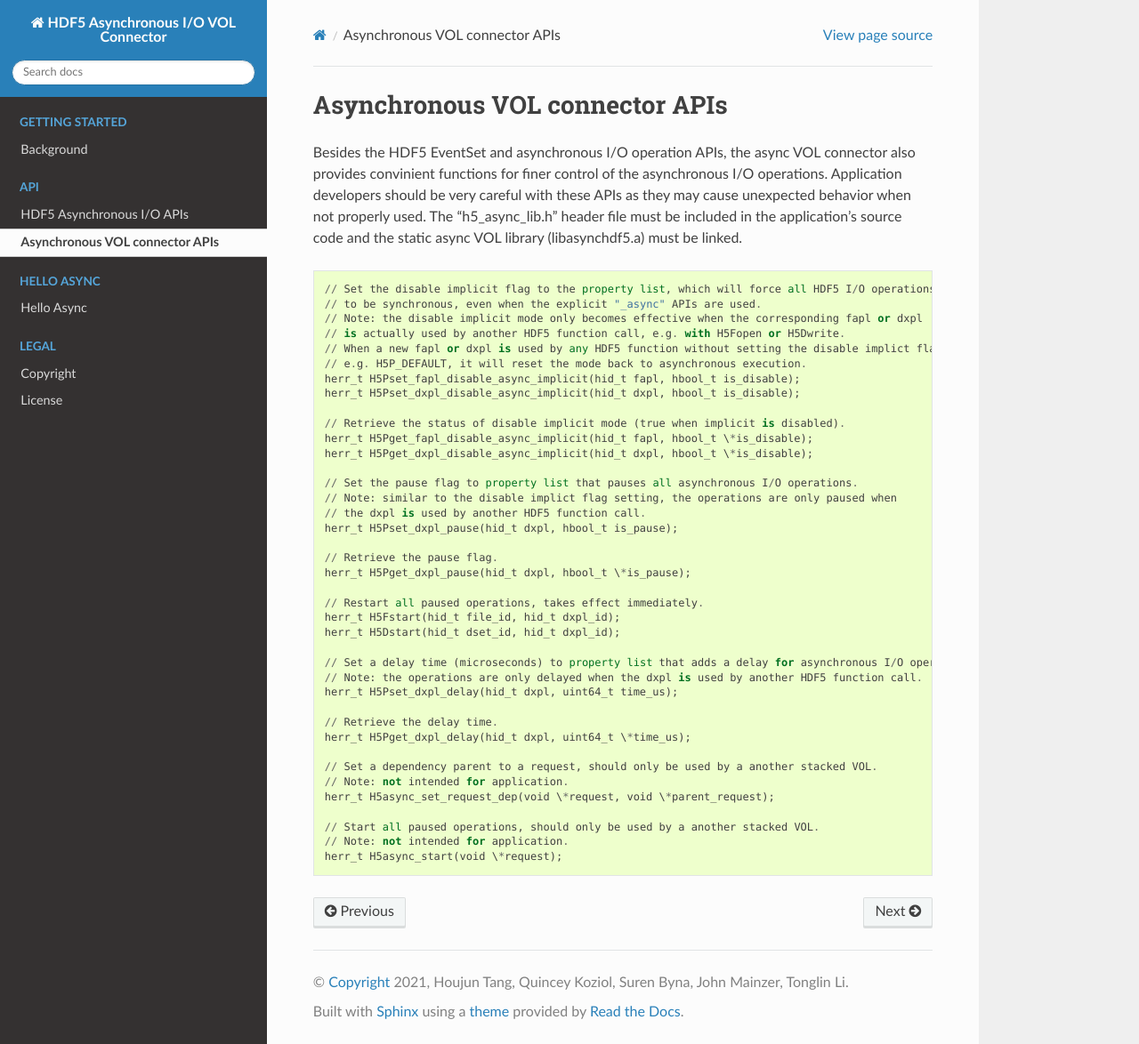
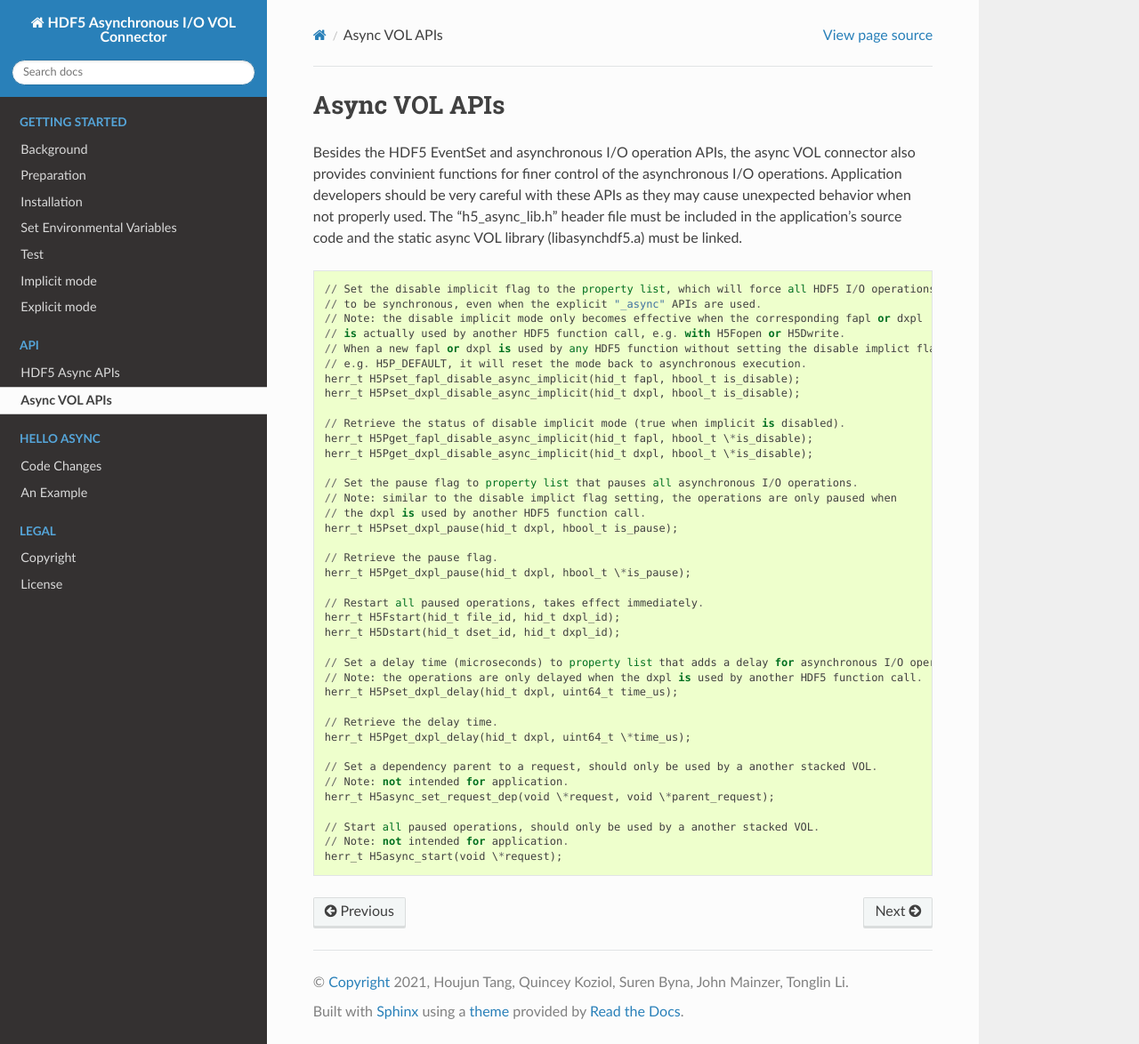
Before and after one commit to HDFGroup/vol-async, a Sphinx documentation site: the page built from docs/source/asyncapi.rst, in a window 1280 px wide and 1174 px high. Shown: the whole window at 89% size. Built offline with Sphinx 7.4.7 and the Read the Docs theme 2.0.0, drawn with Linux system fonts in a browser that asks for light colours.

Commit message:
Update documentation

```diff
--- a/docs/source/asyncapi.rst
+++ b/docs/source/asyncapi.rst
@@ -1,5 +1,5 @@
-Asynchronous VOL connector APIs
-===============================
+Async VOL APIs
+==============
 Besides the HDF5 EventSet and asynchronous I/O operation APIs, the async VOL connector also provides convinient functions for finer control of the asynchronous I/O operations. Application developers should be very careful with these APIs as they may cause unexpected behavior when not properly used. The "h5_async_lib.h" header file must be included in the application's source code and the static async VOL library (libasynchdf5.a) must be linked.
 
 .. code-block::
--- a/docs/source/conf.py
+++ b/docs/source/conf.py
@@ -30,7 +30,7 @@
 # Add any Sphinx extension module names here, as strings. They can be
 # extensions coming with Sphinx (named 'sphinx.ext.*') or your custom
 # ones.
-extensions = []
+extensions = ['sphinx.ext.autosectionlabel']
 
 pygments_style = 'sphinx'
 
--- a/docs/source/example.rst
+++ b/docs/source/example.rst
@@ -1,90 +1,85 @@
-Hello Async
-===========
 The HDF5 asynchronous I/O VOL connector (async VOL) allows applications to fully or partially hide the I/O time from the computation. Here we provide more information on how applications can take advantage of it.
 
 Code Changes
-------------
+============
 We recommend applications use the explicit mode, which requires modifying the application code to use HDF5 asynchronous I/O APIs. This includes 1) adding the EventSet API calls, 2) switching the existing HDF5 I/O calls to their asynchronous version, and 3) ensuring data consistency.
 
-------------
 EventSet API
 ------------
 The EventSet APIs can track and inspect multiple asynchronous I/O operations and avoids the burden for the developer to manage the individual operation. An event set (ID) is an in-memory object that is created by the application and functions similar to a "bag" holding request tokens from one or more asynchronous I/O operations. Every asynchronous I/O operation must be associated with an event set, thus the application must create one before the first HDF5 operation:
 
 .. code-block::
-	es_id = H5EScreate();
+    es_id = H5EScreate();
 
 The application can then use this event set ID (es_id) for all subsequent HDF5 I/O operations. One can also create multiple event set IDs for different operations. Because the HDF5 functions are non-blocking when async VOL is enabled, the application should also wait for all asynchronous operations to finish before exiting, with:
 
 .. code-block::
-	H5ESwait(es_id, H5ES_WAIT_FOREVER, &n_running, &op_failed);
+    H5ESwait(es_id, H5ES_WAIT_FOREVER, &n_running, &op_failed);
 
 The H5ESwait is also required before closing an event set, with:
 
 .. code-block::
-	H5ESclose(es_id);
+    H5ESclose(es_id);
 
--------------------------
 HDF5 Asynchronous I/O API
 -------------------------
 The HDF5-1.13 and later versions provide an asynchronous version of all the HDF5 I/O operations. A complete list of them can be found in the API section. Applications need to switch their existing HDF5 function calls to their asynchronous version, which can be done by adding "_async" to the end of the HDF5 function name and adding an event set ID as the last parameter to the function parameter list. One can also maintain both the original synchronous calls and  asynchronous with a MACRO and decides which to use at compile time, e.g.:
 
 .. code-block::
-	#ifndef ENABLE_HDF5_ASYNC
-	H5Fcreate(fname, H5F_ACC_TRUNC, H5P_DEFAULT, H5P_DEFAULT);
-	#else
-	H5Fcreate_async(fname, H5F_ACC_TRUNC, H5P_DEFAULT, H5P_DEFAULT, es_id);
-	#endif
+    #ifndef ENABLE_HDF5_ASYNC
+    H5Fcreate(fname, H5F_ACC_TRUNC, H5P_DEFAULT, H5P_DEFAULT);
+    #else
+    H5Fcreate_async(fname, H5F_ACC_TRUNC, H5P_DEFAULT, H5P_DEFAULT, es_id);
+    #endif
 
 
-----------------
 Data Consistency
 ----------------
 Once switched to use the event set and asynchronous APIs, the application developer must re-examine the code to ensure data consistency as all the HDF5 I/O calls are non-blocking. For data write, the application must not modify or free the write buffer until the write operation has been executed by the background thread. This can be done by calling H5ESwait before the buffer reuse or free, or by double buffering with alternating one buffer for the asynchronous write and another for new data. Users may also choose to have async VOL to perform the double buffering automatically by adding "-DENABLE_WRITE_MEMCPY" to the CFLAGS in the Makefile, however, this requires double the buffer size in memory while the I/O operation is queued, and should be used with caution (the extra memory copy is automatically freed after the operation completes). For data read, an H5ESwait is needed before the data is accessed for the asynchronous operation to complete and fill the user's buffer. It is recommended to issue asynchronous read operations as early as possible and has their execution overlap with other tasks of the application to.
 
 
 An Example
-----------
+==========
 An application may have the following HDF5 operations to write data:
 
 .. code-block::
-	// Synchronous file create
-	fid = H5Fcreate(...);
-	// Synchronous group create
-	gid = H5Gcreate(fid, ...);
-	// Synchronous dataset create
-	did = H5Dcreate(gid, ..);
-	// Synchronous dataset write
-	status = H5Dwrite(did, ..);
-	// Synchronous dataset read
-	status = H5Dread(did, ..);
-	...
-	// Synchronous file close
-	H5Fclose(fid);
-	// Continue to computation
+    // Synchronous file create
+    fid = H5Fcreate(...);
+    // Synchronous group create
+    gid = H5Gcreate(fid, ...);
+    // Synchronous dataset create
+    did = H5Dcreate(gid, ..);
+    // Synchronous dataset write
+    status = H5Dwrite(did, ..);
+    // Synchronous dataset read
+    status = H5Dread(did, ..);
+    ...
+    // Synchronous file close
+    H5Fclose(fid);
+    // Continue to computation
 
 which can be converted to use async VOL as the following:
 
 .. code-block::
-	// Create an event set to track async operations
-	es_id = H5EScreate();
-	// Asynchronous file create
-	fid = H5Fcreate_async(.., es_id);
-	// Asynchronous group create
-	gid = H5Gcreate_async(fid, .., es_id);
-	// Asynchronous dataset create
-	did = H5Dcreate_async(gid, .., es_id);
-	// Asynchronous dataset write
-	status = H5Dwrite_async(did, .., es_id);
-	// Asynchronous dataset read
-	status = H5Dread_async(did, .., es_id);
-	...
-	// Asynchronous file close
-	status = H5Fclose_async(fid, .., es_id);
-	// Continue to computation, overlapping with asynchronous operations
-	...
-	// Finished computation, Wait for all previous operations in the event set to complete
-	H5ESwait(es_id, H5ES_WAIT_FOREVER, &n_running, &op_failed);
-	// Close the event set
-	H5ESclose(es_id);
-	...
+    // Create an event set to track async operations
+    es_id = H5EScreate();
+    // Asynchronous file create
+    fid = H5Fcreate_async(.., es_id);
+    // Asynchronous group create
+    gid = H5Gcreate_async(fid, .., es_id);
+    // Asynchronous dataset create
+    did = H5Dcreate_async(gid, .., es_id);
+    // Asynchronous dataset write
+    status = H5Dwrite_async(did, .., es_id);
+    // Asynchronous dataset read
+    status = H5Dread_async(did, .., es_id);
+    ...
+    // Asynchronous file close
+    status = H5Fclose_async(fid, .., es_id);
+    // Continue to computation, overlapping with asynchronous operations
+    ...
+    // Finished computation, Wait for all previous operations in the event set to complete
+    H5ESwait(es_id, H5ES_WAIT_FOREVER, &n_running, &op_failed);
+    // Close the event set
+    H5ESclose(es_id);
+    ...
--- a/docs/source/hdf5api.rst
+++ b/docs/source/hdf5api.rst
@@ -1,5 +1,5 @@
-HDF5 Asynchronous I/O APIs
-==========================
+HDF5 Async APIs
+===============
 HDF5-1.13 and later versions added a number of new APIs that allow applications to take advantage of the asynchronous I/O feature provided by the asynchronous I/O VOL connector. They are part of the HDF5 public header, so users only need to include the HDF5 header file (hdf5.h) to use them.
 
 EventSet APIs
```
Also changed, not shown: docs/source/gettingstarted.rst (+37 -49 lines).
